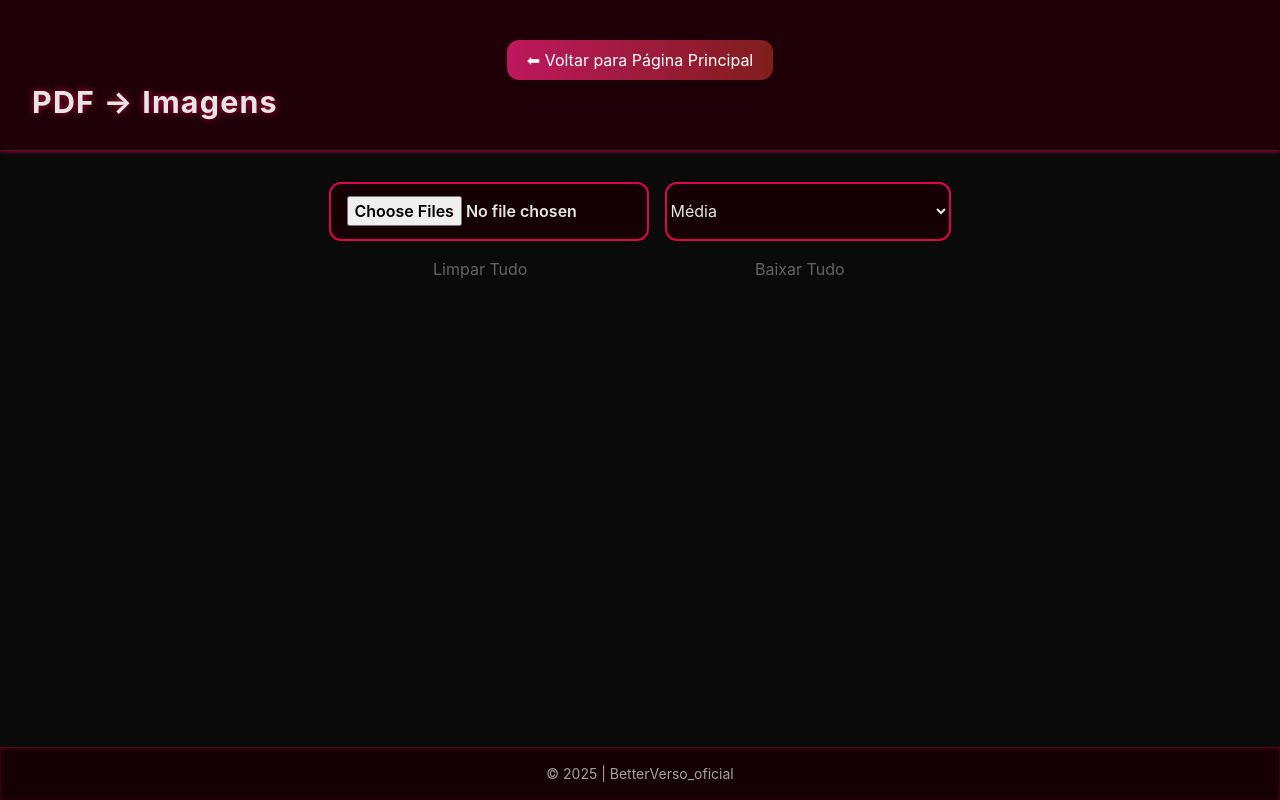
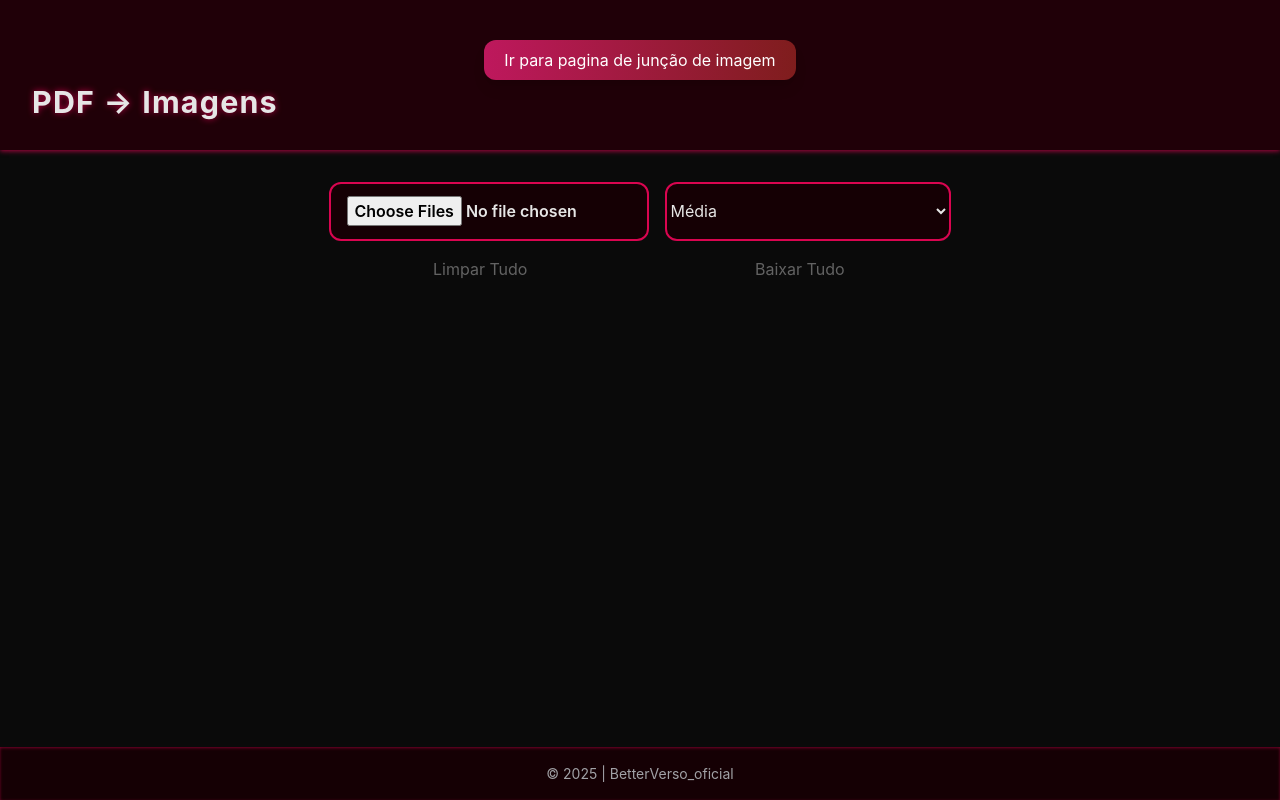
Before and after one commit to CORINGA88hacker/test, a plain HTML site: page index.html in a window 1280 px wide. Drawn offline with nearby package versions, Linux system fonts and the light colour scheme; some packages are replaced by stand-ins of ours; a script that the page names is missing; a web font is replaced by a local one.

Commit message:
Update index.html

```diff
--- a/index.html
+++ b/index.html
@@ -206,7 +206,7 @@
   <div class="flex justify-center mt-4">
   <a href="index2.html">
     <button class="bg-gradient-to-r from-pink-700 to-red-900 text-white px-5 py-2 rounded-xl shadow-lg hover:scale-105 transition-transform duration-300">
-      ⬅ Voltar para Página Principal
+     Ir para pagina de junção de imagem
     </button>
   </a>
 </div>
```
